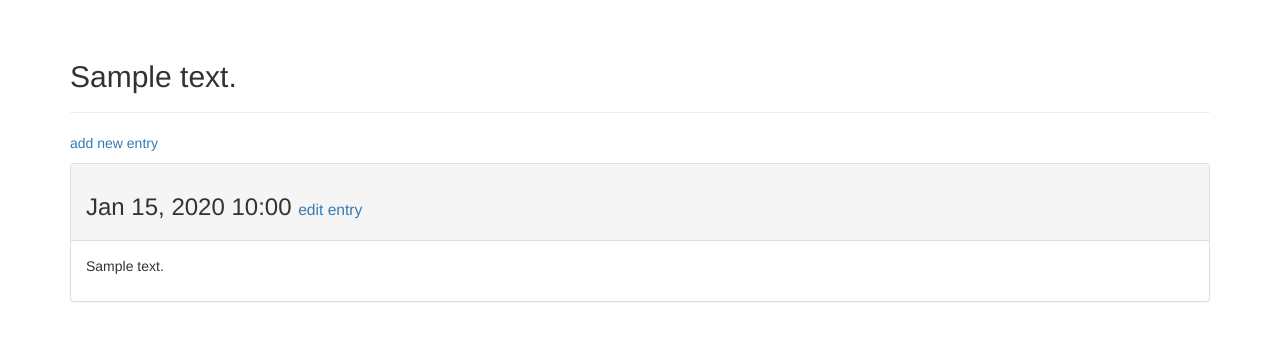
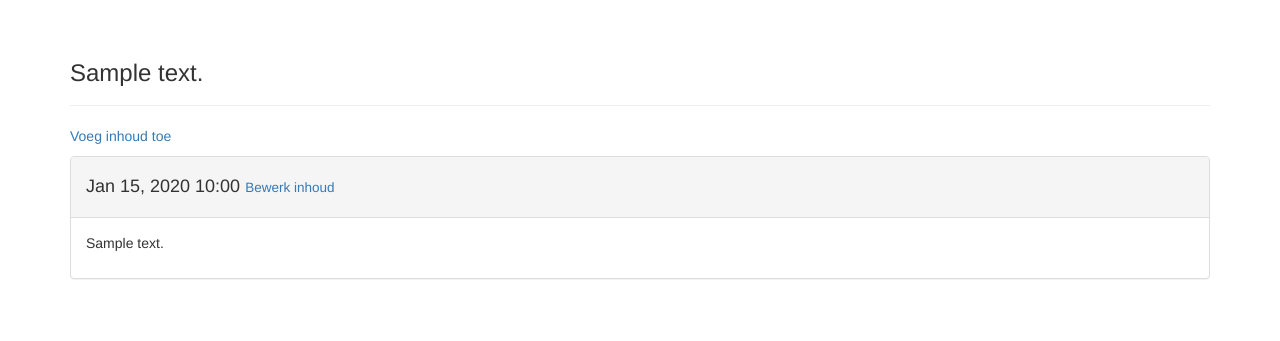
Before and after one commit to svdr555/learning_log, a Django app: page /topics/1/ in a window 1280 px wide. Shown: the part 51-392 px from the top of the page. Run offline with Django 5.2, Linux system fonts and the light colour scheme; a user stored in the database is signed in; tables that the repository leaves empty hold one stand-in row (values such as "Sample post"); some libraries are stand-ins or nearby versions.

Commit message:
Entry in NL

```diff
--- a/learning_logs/templates/learning_logs/topic.html
+++ b/learning_logs/templates/learning_logs/topic.html
@@ -1,31 +1,31 @@
 {% extends "learning_logs/base.html" %}
 
 {% block header %}
-  <h2>{{ topic }}</h2>
+  <h3>{{ topic }}</h3>
 {% endblock header %}
 
 {% block content %}
   <p>
-    <a href="{% url 'learning_logs:new_entry' topic.id %}">add new entry</a>
+    <a href="{% url 'learning_logs:new_entry' topic.id %}">Voeg inhoud toe</a>
   </p>
 
   {% for entry in entries %}
     <div class="panel panel-default">
       <div class="panel-heading">
-        <h3>
+        <h4>
           {{ entry.date_added|date:'M d, Y H:i' }}
           <small>
             <a href="{% url 'learning_logs:edit_entry' entry.id %}">
-              edit entry</a>
+              Bewerk inhoud</a>
           </small>
-        </h3>
+        </h4>
       </div>
       <div class="panel-body">
         {{ entry.text|linebreaks }}
       </div>
     </div> <!-- panel -->
   {% empty %}
-    There are no entries for this topic yet
+    Er is nog geen inhoud aan dit onderwerp gekoppeld.
   {% endfor %}
 
 {% endblock content %}
```
